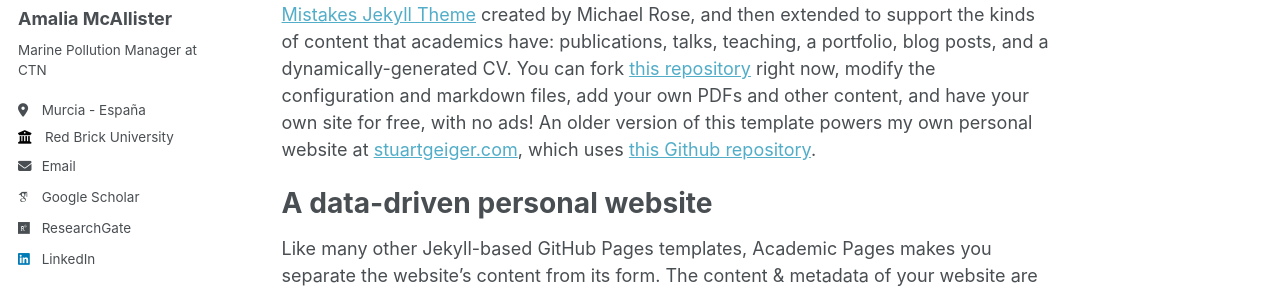
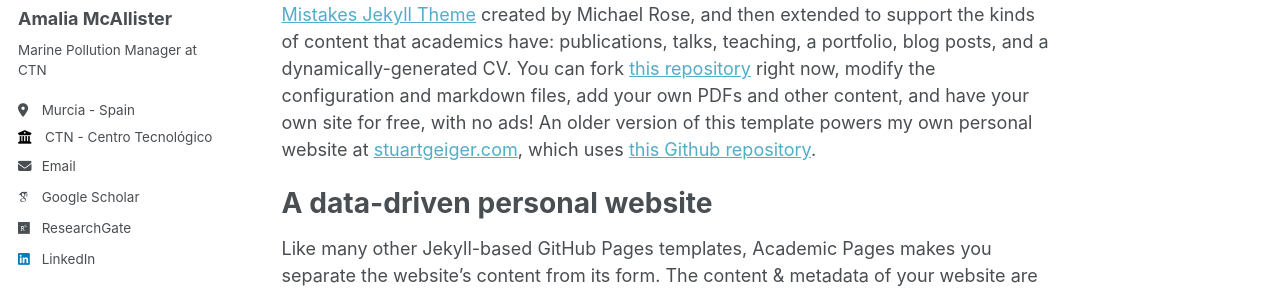
Before and after one commit to amalia-mcallister/amalia-mcallister.github.io, a Jekyll site: the page built from _pages/about.md, in a window 1280 px wide. Shown: the part 283-576 px from the top of the page. Built offline with Jekyll 4.4.1, drawn with Linux system fonts in a browser that asks for light colours; some web fonts are replaced.

```diff
--- a/_config.yml
+++ b/_config.yml
@@ -25,8 +25,8 @@ author:
   name             : "Amalia McAllister"
   pronouns         : # example: "she/her"
   bio              : "Marine Pollution Manager at CTN"
-  location         : "Murcia - España"
-  employer         : "Red Brick University"
+  location         : "Murcia - Spain"
+  employer         : "CTN - Centro Tecnológico Naval y del Mar"
   uri              : # URL
   email            : "amalia.mcallister@gmail.com"
 
@@ -145,9 +145,10 @@ social:
 
 # Analytics
 analytics:
-  provider               :  "false" # false (default), "google", "google-universal", "google-analytics-4", "custom"
+  provider               :  "google-analytics-4" # false (default), "google", "google-universal", "google-analytics-4", "custom"
   google:
-    tracking_id          :
+    tracking_id          : "G-FBBELM3963"
+    anonymize_ip         :   false
 
 
 # Reading Files
```
